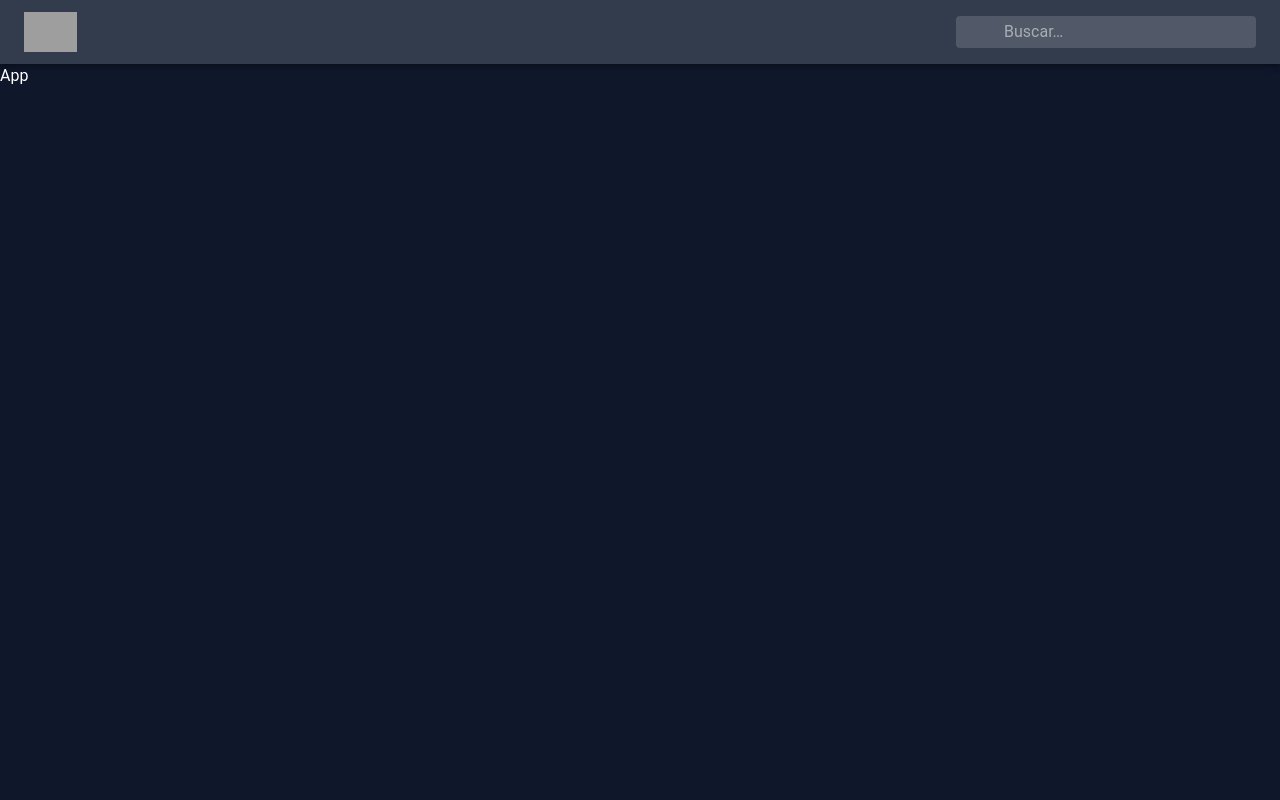
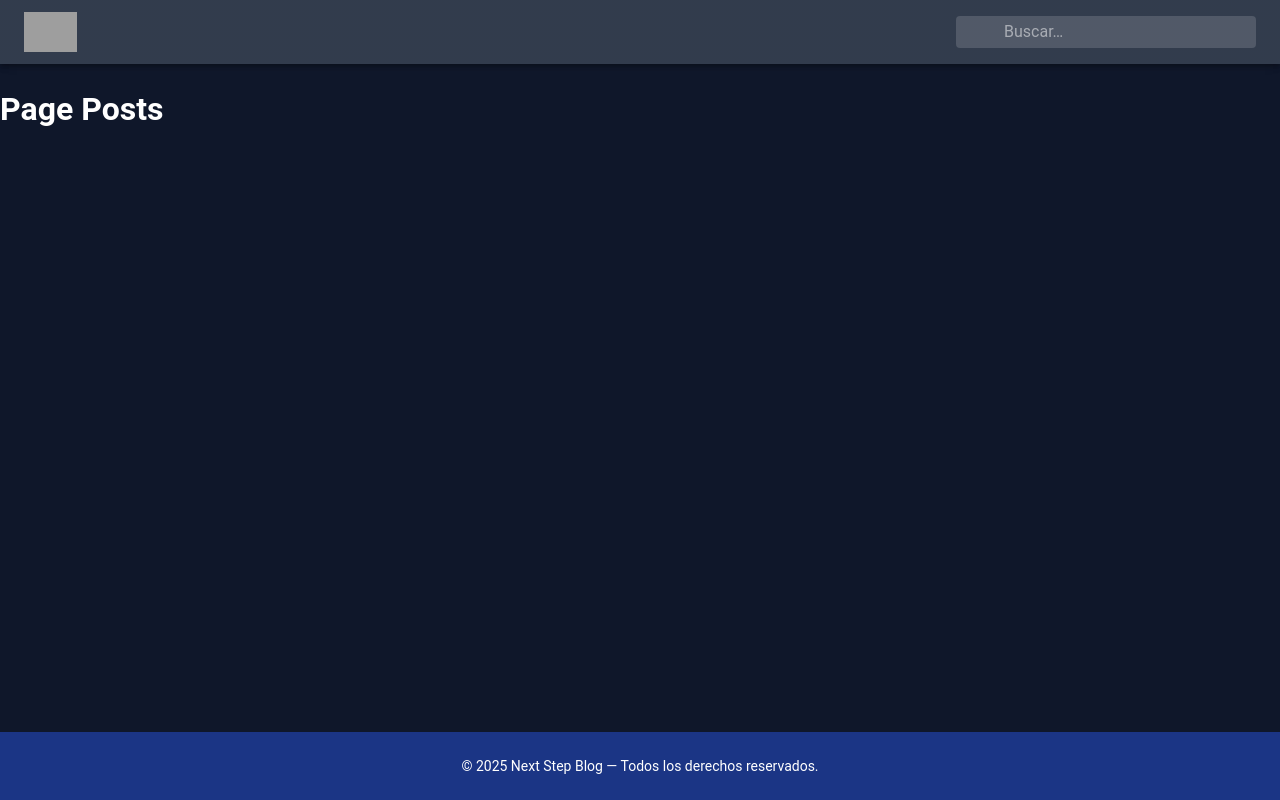
Before and after one commit to MarcosMartos/nextstep-blog, a React (Vite) app in the folder frontend/: page /pageposts in a window 1280 px wide. Built offline with nearby package versions, Linux system fonts and the light colour scheme; grey boxes are pictures that could not be loaded; some icons are missing.

Commit message:
front basico

```diff
--- a/frontend/index.html
+++ b/frontend/index.html
@@ -8,7 +8,7 @@
       href="https://res.cloudinary.com/df4ghpsiz/image/upload/v1742661142/Group_2_ixliul.png"
     />
     <meta name="viewport" content="width=device-width, initial-scale=1.0" />
-    <title>Vite + React</title>
+    <title>NEXTSTEP</title>
   </head>
   <body>
     <div id="root"></div>
--- a/frontend/package.json
+++ b/frontend/package.json
@@ -15,7 +15,8 @@
     "@mui/icons-material": "^7.0.1",
     "@mui/material": "^7.0.1",
     "react": "^19.0.0",
-    "react-dom": "^19.0.0"
+    "react-dom": "^19.0.0",
+    "react-router-dom": "^7.4.1"
   },
   "devDependencies": {
     "@eslint/js": "^9.21.0",
--- a/frontend/src/App.jsx
+++ b/frontend/src/App.jsx
@@ -1,7 +1,7 @@
-import React from "react";
+import AppRouter from "./routes/AppRouter";
 
-const App = () => {
-  return <div>App</div>;
-};
+function App() {
+  return <AppRouter />;
+}
 
 export default App;
--- /dev/null
+++ b/frontend/src/components/Layout.jsx
@@ -0,0 +1,24 @@
+import { Outlet } from "react-router-dom";
+import Navbar from "../components/layout/Navbar.jsx";
+import Footer from "../components/layout/Footer.jsx";
+import { Box } from "@mui/material";
+
+const Layout = () => {
+  return (
+    <Box
+      sx={{
+        display: "flex",
+        flexDirection: "column",
+        minHeight: "100vh", // Ocupa el 100% de la altura
+      }}
+    >
+      <Navbar />
+      <Box sx={{ flexGrow: 1 }}>
+        <Outlet />
+      </Box>
+      <Footer />
+    </Box>
+  );
+};
+
+export default Layout;
--- /dev/null
+++ b/frontend/src/components/layout/Footer.jsx
@@ -0,0 +1,23 @@
+import { Box, Container, Typography } from "@mui/material";
+
+export default function Footer() {
+  return (
+    <Box
+      component="footer"
+      sx={{
+        backgroundColor: "primary.main",
+        color: "white",
+        py: 3,
+        mt: "auto",
+        textAlign: "center",
+      }}
+    >
+      <Container maxWidth="md">
+        <Typography variant="body2">
+          © {new Date().getFullYear()} Next Step Blog — Todos los derechos
+          reservados.
+        </Typography>
+      </Container>
+    </Box>
+  );
+}
--- a/frontend/src/main.jsx
+++ b/frontend/src/main.jsx
@@ -1,16 +1,18 @@
+// src/main.jsx
 import React from "react";
 import ReactDOM from "react-dom/client";
 import App from "./App.jsx";
 import { ThemeProvider, CssBaseline } from "@mui/material";
+import { BrowserRouter } from "react-router-dom";
 import theme from "./theme";
-import Navbar from "./components/layout/Navbar.jsx";
 
 ReactDOM.createRoot(document.getElementById("root")).render(
   <React.StrictMode>
     <ThemeProvider theme={theme}>
       <CssBaseline />
-      <Navbar />
-      <App />
+      <BrowserRouter>
+        <App />
+      </BrowserRouter>
     </ThemeProvider>
   </React.StrictMode>
 );
--- /dev/null
+++ b/frontend/src/pages/Home.jsx
@@ -0,0 +1,11 @@
+import React from "react";
+
+const Home = () => {
+  return (
+    <div>
+      <h1>Home</h1>
+    </div>
+  );
+};
+
+export default Home;
--- /dev/null
+++ b/frontend/src/pages/PagePosts.jsx
@@ -0,0 +1,11 @@
+import React from "react";
+
+const PagePosts = () => {
+  return (
+    <div>
+      <h1>Page Posts</h1>
+    </div>
+  );
+};
+
+export default PagePosts;
--- /dev/null
+++ b/frontend/src/routes/AppRouter.jsx
@@ -0,0 +1,17 @@
+import { Route, Routes } from "react-router-dom";
+import Home from "../pages/Home";
+import Layout from "../components/Layout.jsx";
+import PagePosts from "../pages/PagePosts";
+
+const AppRouter = () => {
+  return (
+    <Routes>
+      <Route path="/" element={<Home />} />
+      <Route element={<Layout />}>
+        <Route path="/pageposts" element={<PagePosts />} />
+      </Route>
+    </Routes>
+  );
+};
+
+export default AppRouter;
```
Also changed, not shown: frontend/src/components/common/Post.jsx (added), 1 other file (tests, documents, lock files or other folders).
